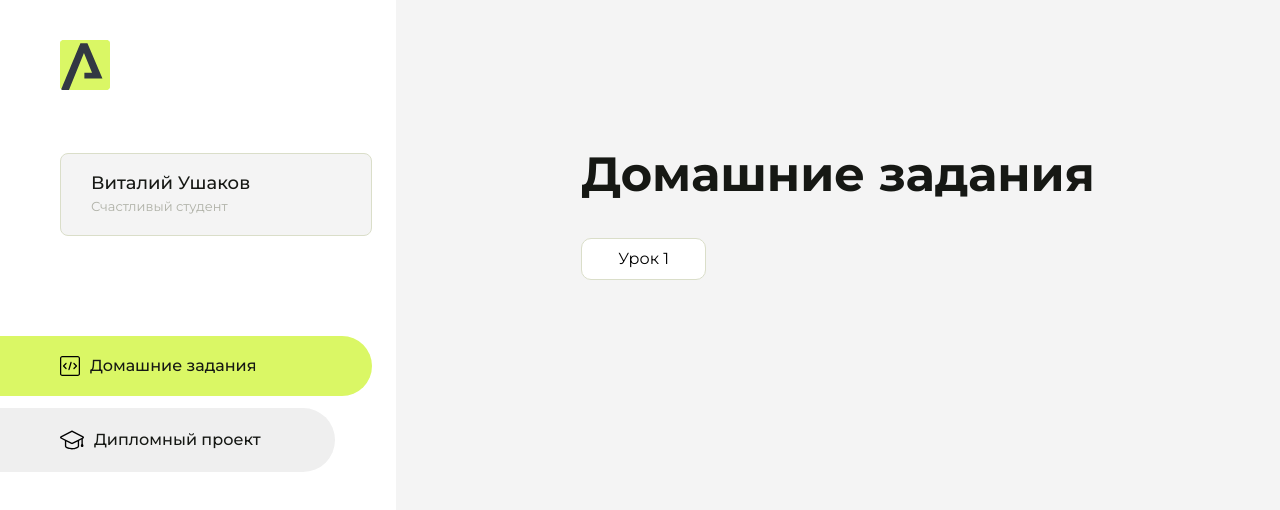
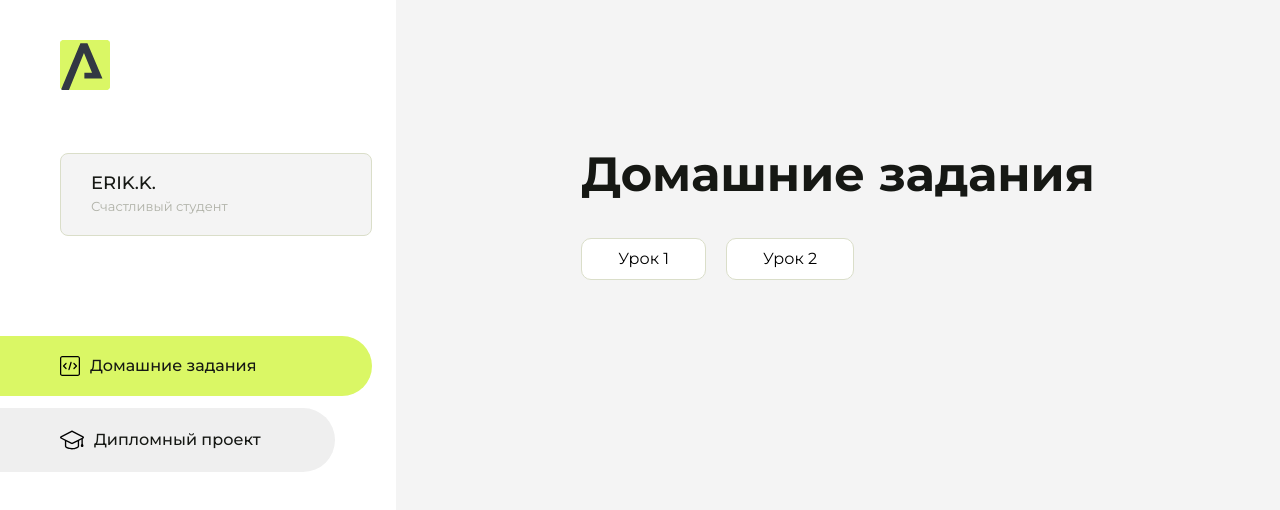
Before and after one commit to krupauskaserik-ops/homefork, a plain HTML site: page index.html in a window 1280 px wide. Drawn offline with Linux system fonts and the light colour scheme.

Commit message:
Update index.html

```diff
--- a/index.html
+++ b/index.html
@@ -43,7 +43,7 @@
                 </svg>
             </div>
             <div class="sidebar__user">
-                <div class="sidebar__name">Виталий Ушаков</div>
+                <div class="sidebar__name">ERIK.K.</div>
                 <div class="sidebar__text">Счастливый студент</div>
             </div>
             <div class="sidebar__tabs">
@@ -93,7 +93,10 @@
                 <div class="content__title">Домашние задания</div>
                 <ul class="content__list">
                     <li class="content__list-item">
-                        <a href="lesson1/index.html">Урок 1</a>
+                        <a href="New folder/index.html">Урок 1</a>
+                    </li>
+                     <li class="content__list-item">
+                        <a href="lol/index.html">Урок 2</a>
                     </li>
                 </ul>
             </div>
```
